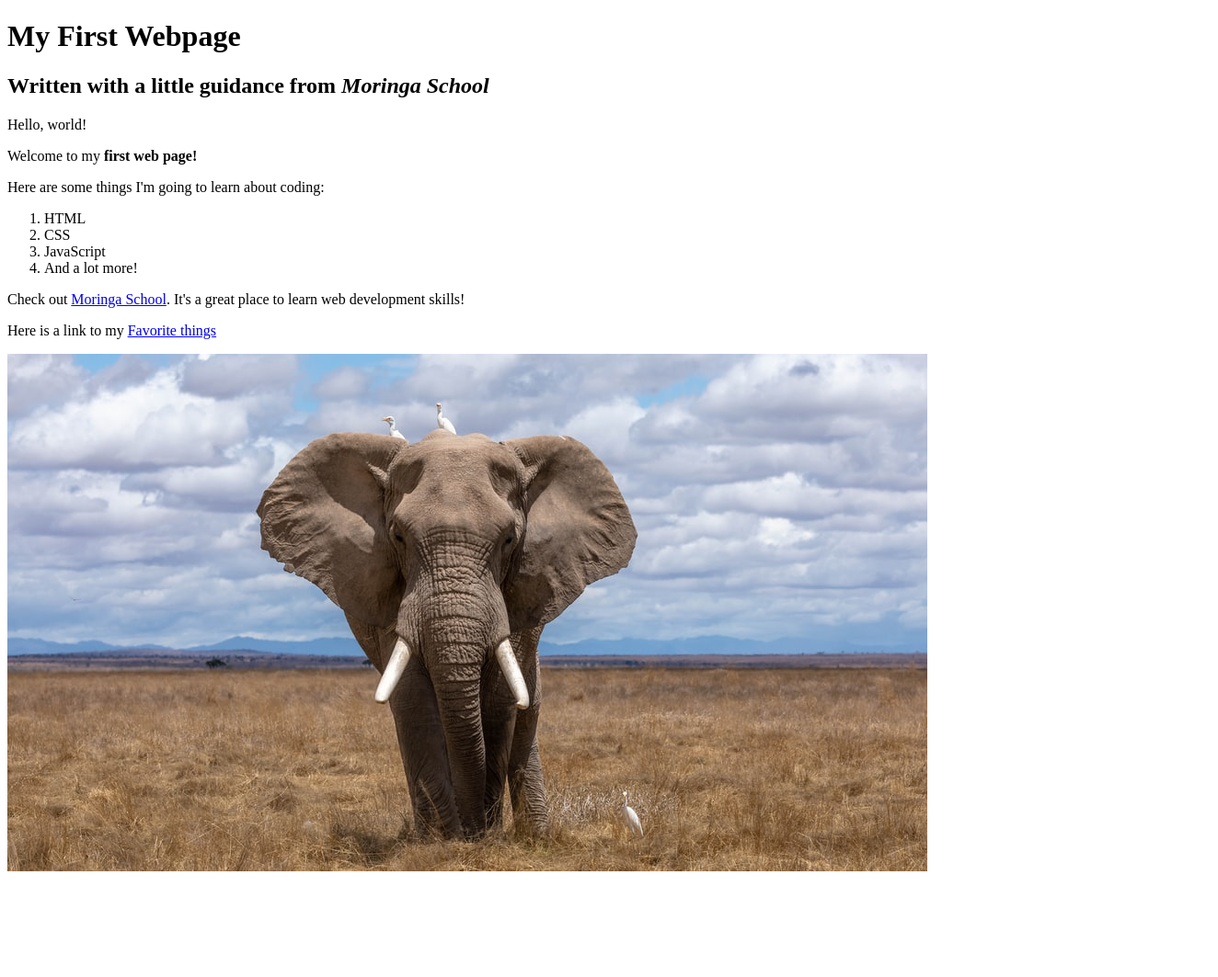
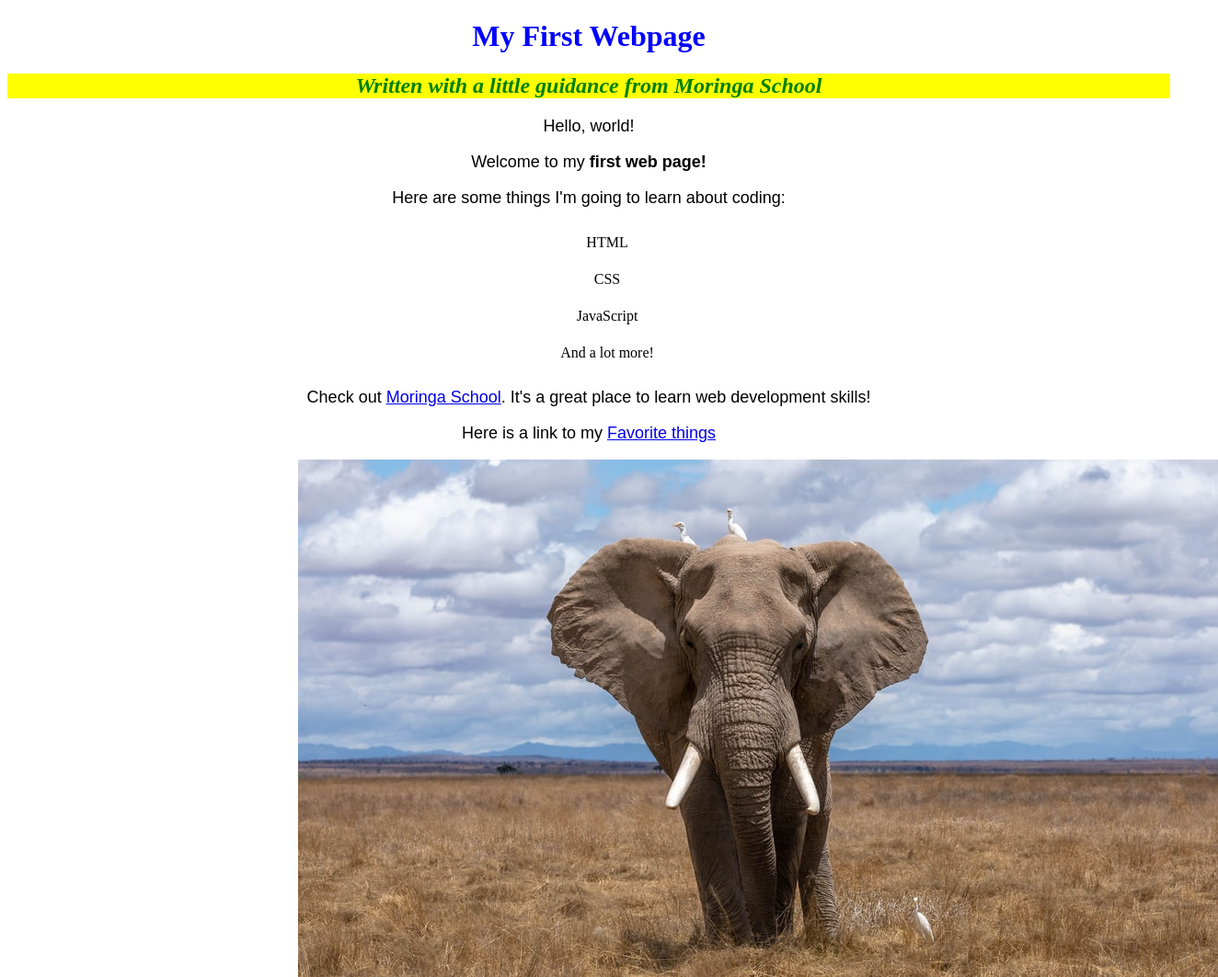
Before and after one commit to MalombaKevin/my-first-webpage, a plain HTML site: page index.html in a window 1280 px wide. Shown: the whole page at 92% size, 1324 px wide, since content can reach past the window. Before the commit the page ends 960 px from the top, so only its background shows below. Drawn offline with Linux system fonts and the light colour scheme.

Commit message:
Add all changes

```diff
--- /dev/null
+++ b/css/styles.css
@@ -0,0 +1,27 @@
+h1 {
+    color: blue;
+    text-align: center;
+}
+
+h2 {
+    color: green;
+    font-style: italic;
+    text-align: center;
+    background-color: yellow;
+}
+
+p {
+    font-family: sans-serif;
+    text-align: center;
+    font-size: large;
+}
+
+li {
+    line-height: 40px;
+    text-align: center;
+    list-style: none;
+}
+
+img {
+    margin-left: 25%;
+}
--- a/index.html
+++ b/index.html
@@ -2,6 +2,7 @@
 <html>
 
 <head>
+    <link rel="stylesheet" type="text/css" href="./css/styles.css">
     <title>My first webpage!</title>
 </head>
 
@@ -17,11 +18,11 @@
         <li>JavaScript</li>
         <li>And a lot more!</li>
     </ol>
-    <p>Check out <a href="http://moringaschool.com/">Moringa School</a>. It's a great place to learn web development skills!</p>
+    <p>Check out <a href="http://moringaschool.com/ ">Moringa School</a>. It's a great place to learn web development skills!</p>
     <p>Here is a link to my
-        <a href="my-favorite-things.html">Favorite things</a>
+        <a href="my-favorite-things.html ">Favorite things</a>
     </p>
-    <img src="./Images/elephant.jpeg" alt="Photo of an elephant">
+    <img src="./Images/elephant.jpeg " alt="Photo of an elephant ">
 </body>
 
 </html>
```
Also changed, not shown: my-favorite-things.html (+5 -0 lines), MP-W1D1-11-favicon.png (added).
